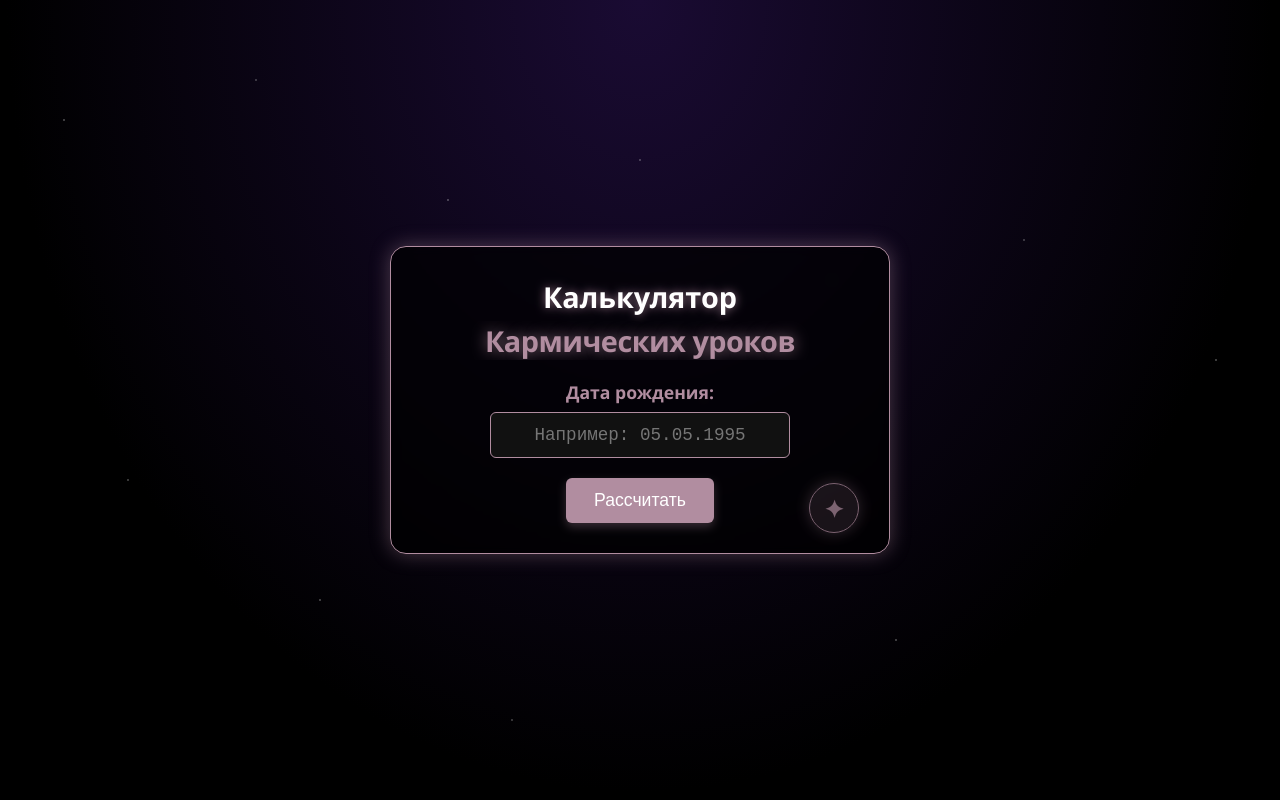
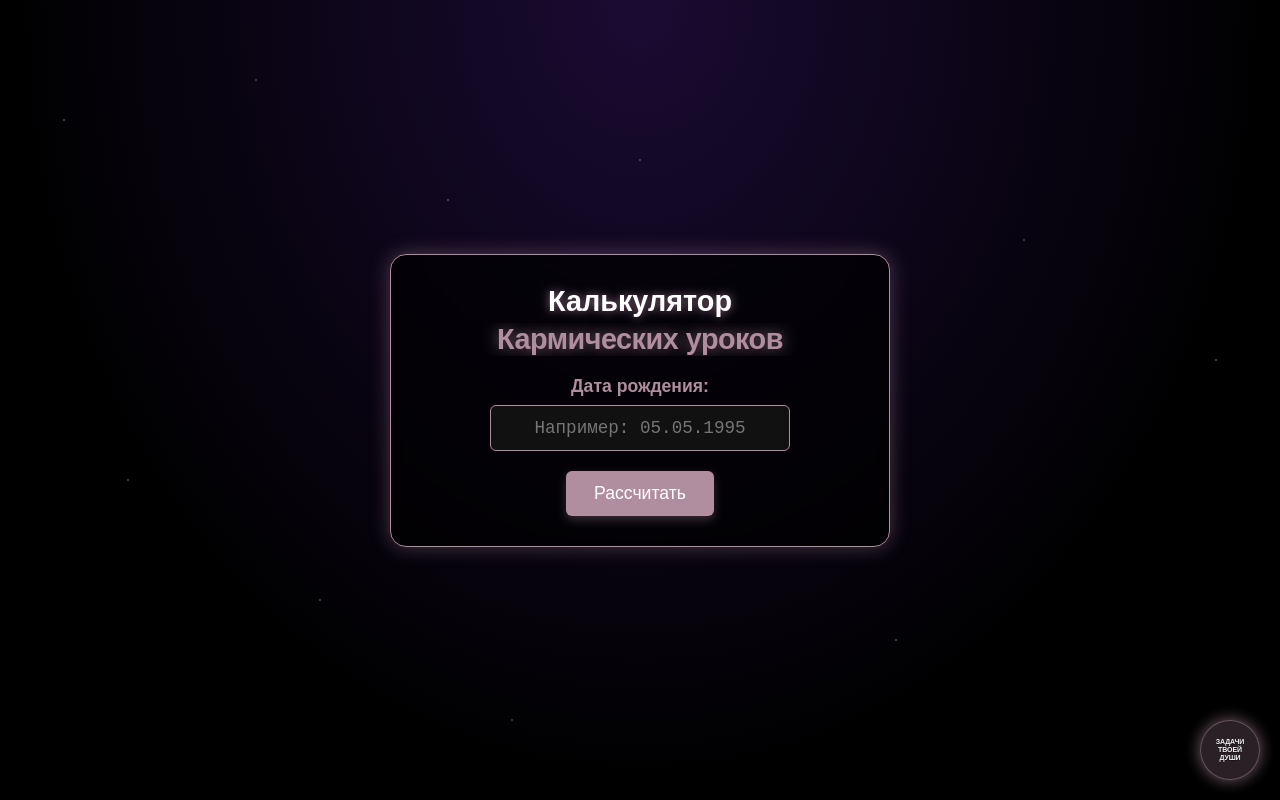
Before and after one commit to klimbatik/karmiccalculator, a website: page index.html in a window 1280 px wide. Drawn offline with Linux system fonts and the light colour scheme.

Commit message:
Update index.html

```diff
--- a/index.html
+++ b/index.html
@@ -32,6 +32,15 @@
         </div>
     </noscript>
     <!-- /Yandex.Metrika counter -->
+
+    <style>
+        body, html {
+            margin: 0;
+            padding: 0;
+            overflow-x: hidden;
+            font-family: Arial, sans-serif;
+        }
+    </style>
 </head>
 <body>
     <div class="stars"></div>
@@ -52,34 +61,46 @@
         </form>
 
         <div id="result"></div>
+    </div>
 
-        <!-- Минималистичная иконка-кнопка в виде руны (стильно и не мешает) -->
-        <div class="tg-floating" style="
-            position: absolute;
+    <!-- Фиксированная кнопка с текстом "ЗАДАЧИ ТВОЕЙ ДУШИ" ПО ЦЕНТРУ -->
+    <a href="https://t.me/MasterMystic2_Bot" target="_blank" rel="noopener noreferrer"
+       style="
+        position: fixed;
         bottom: 20px;
-            right: 30px;
-            width: 50px;
-            height: 50px;
-            background: rgba(177, 141, 160, 0.2);
+        right: 20px;
+        width: 60px;
+        height: 60px;
+        background: rgba(177, 141, 160, 0.25);
         border-radius: 50%;
+        box-shadow: 0 0 16px rgba(177, 141, 160, 0.7);
         display: flex;
         justify-content: center;
         align-items: center;
         cursor: pointer;
-            box-shadow: 0 0 15px rgba(177, 141, 160, 0.4);
-            transition: all 0.4s ease;
-            z-index: 20;
-            opacity: 0.7;
-            border: 1px solid #b18da0;
+        z-index: 1000;
+        transition: all 0.3s ease;
+        text-decoration: none;
+        font-family: Arial, sans-serif;
+        font-weight: bold;
+        border: 1px solid rgba(177, 141, 160, 0.5);
+        backdrop-filter: blur(2px);
+        opacity: 0.95;
       "
        title="Узнать задачи души из прошлой жизни"
-        onmouseover="this.style.transform='scale(1.15)'; this.style.opacity=1;"
-        onmouseout="this.style.transform='scale(1)'; this.style.opacity=0.7;">
-            <a href="https://t.me/MasterMystic2_Bot" target="_blank" rel="noopener noreferrer" style="text-decoration: none;">
-                <span style="color: #b18da0; font-size: 24px; font-weight: bold;">✦</span>
+       onmouseover="this.style.transform='scale(1.3)'; this.style.boxShadow='0 0 28px rgba(177, 141, 160, 0.9)';"
+       onmouseout="this.style.transform='scale(1)'; this.style.boxShadow='0 0 16px rgba(177, 141, 160, 0.7)';">
+        <div style="
+            color: white;
+            font-size: 7px;
+            line-height: 1.1;
+            text-align: center;
+            letter-spacing: -0.1px;
+            text-shadow: 0 1px 1px rgba(0,0,0,0.4);
+        ">
+            ЗАДАЧИ<br>ТВОЕЙ<br>ДУШИ
+        </div>
     </a>
-        </div>
-    </div>
 
     <script src="script.js"></script>
 </body>
```
Lines whose indentation alone changed are shown as unchanged.
